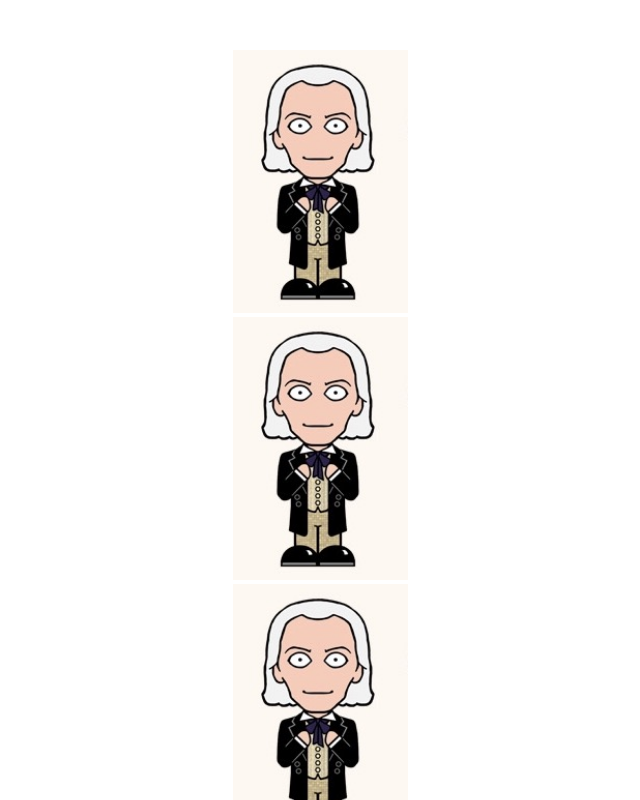
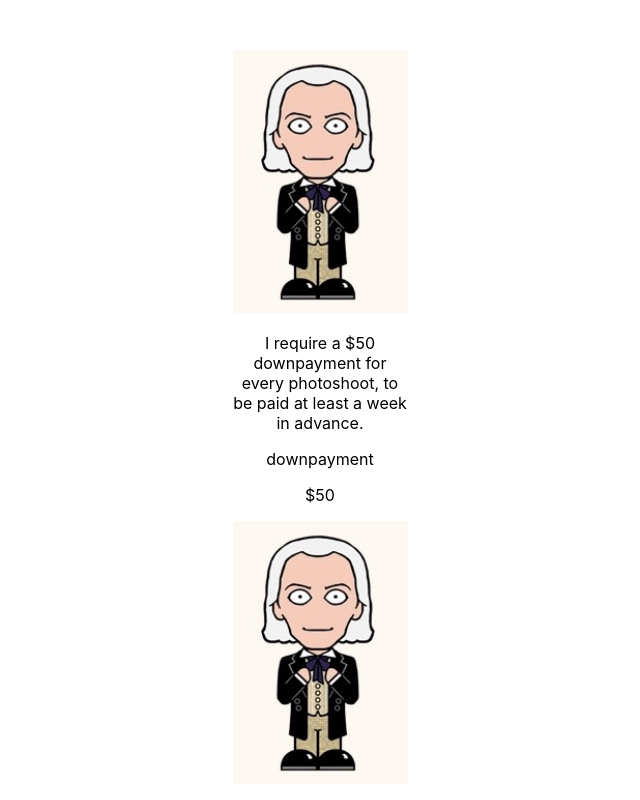
Before and after one commit to katherinestout/PhotoWebsite_PayPal_React, a React (Create React App) app in the folder client/: page / in a window 1280 px wide. Shown: the top 800 px of the page, without its empty margins (320-960 px from the left). Built offline with nearby package versions, Linux system fonts and the light colour scheme.

Commit message:
able to add description title price from json

```diff
--- a/client/src/components/layout/photopackages/PackageCard.js
+++ b/client/src/components/layout/photopackages/PackageCard.js
@@ -4,13 +4,18 @@ import './css/style.css';
 const PackageCard = props => (
 
       <div className = "card">
+
       <div className="img-container">
+
       <img alt="true" src = {props.image}
-
+    x
       onClick={() => props.handleClick(props.price)}
       />
       </div>
 
+      <p>{props.des}</p>
+      <p> {props.title}</p>
+      <p> ${props.price}</p>
       </div>
     )
 
--- a/client/src/components/layout/photopackages/Packages.js
+++ b/client/src/components/layout/photopackages/Packages.js
@@ -24,13 +24,15 @@ class Packages extends Component {
         <Wrapper>
         {this.state.Packagesjson.map(Packagesjson => (
           <PackageCard
-          title key = {Packagesjson.title}
-          id  = {Packagesjson.id}
+          title = {Packagesjson.title}
+          id key = {Packagesjson.id}
           price = {Packagesjson.price}
           handleClick = {this.handleClick}
           image = {Packagesjson.image}
+          des = {Packagesjson.des}
           />
         ))}
+
         </Wrapper>
       </div>
       </div>
--- a/client/src/components/layout/photopackages/Packagesjson.json
+++ b/client/src/components/layout/photopackages/Packagesjson.json
@@ -2,6 +2,7 @@
     {"title": "downpayment",
         "id": 1,
         "price": 50,
+        "des": "I require a $50 downpayment for every photoshoot, to be paid at least a week in advance.",
         "image": "images/one.JPG"
 
 
@@ -10,30 +11,35 @@
         "title": "portrait",
         "id": 2,
         "price": 250,
+        "description": "",
         "image": "images/one.JPG"
     },
     {
         "title": "wedding",
         "id": 3,
         "price": 2000,
+        "description": "",
         "image": "images/one.JPG"
     },
     {
         "title": "elopement",
         "id": 4,
         "price": 350,
+        "description": "",
         "image": "images/one.JPG"
     },
     {
         "title": "couples",
         "id": 5,
         "price": 350,
+        "description": "",
         "image": "images/one.JPG"
     },
     {
         "title": "custom",
         "id": 6,
         "price": "undecided",
+        "description": "",
         "image": "images/one.JPG"
     }
 ]
```
